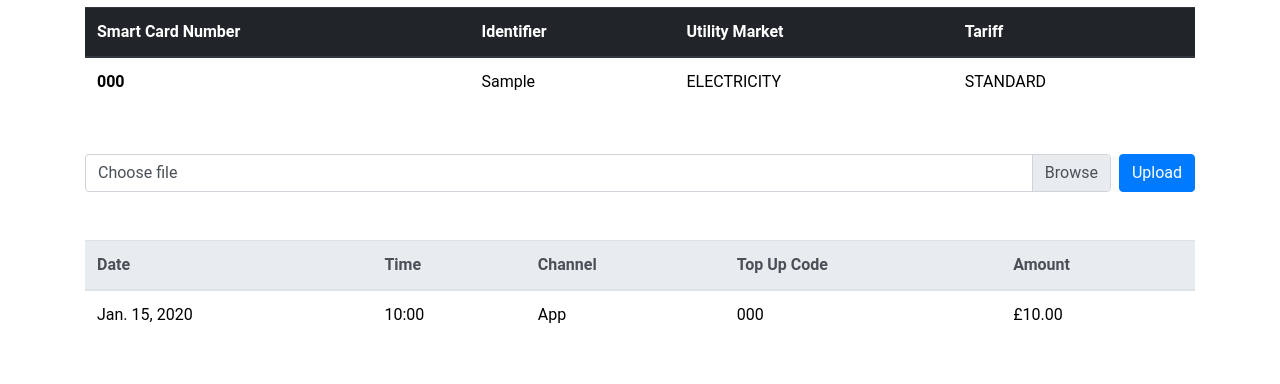
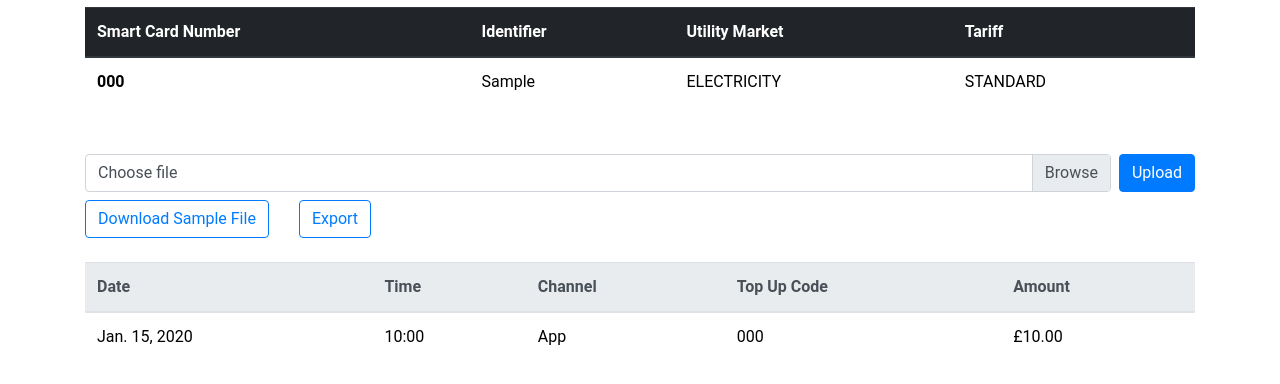
Before and after one commit to hajam09/home, a Django app: a page that uses core/templates/core/meter-points-template.html in a window 1280 px wide. Shown: the part 159-543 px from the top of the page. Run offline with Django 5.2, Linux system fonts and the light colour scheme; a user stored in the database is signed in; tables that the repository leaves empty hold one stand-in row (values such as "Sample post"); some libraries are stand-ins or nearby versions.

Commit message:
export energy data

```diff
--- a/core/templates/core/meter-points-template.html
+++ b/core/templates/core/meter-points-template.html
@@ -1,29 +1,29 @@
 {% extends 'core/base.html' %}
 {% load static %}
 {% block content %}
-    <div class="container mt-5">
+    <div class='container mt-5'>
         {% if meterPoints %}
-            <table class="table mt-5">
-                <thead class="thead-dark">
+            <table class='table mt-5'>
+                <thead class='thead-dark'>
                 <tr>
-                    <th scope="col">Smart Card Number</th>
-                    <th scope="col">Identifier</th>
-                    <th scope="col">Utility Market</th>
-                    <th scope="col">Tariff</th>
-                    <th scope="col">Action</th>
+                    <th scope='col'>Smart Card Number</th>
+                    <th scope='col'>Identifier</th>
+                    <th scope='col'>Utility Market</th>
+                    <th scope='col'>Tariff</th>
+                    <th scope='col'>Action</th>
                 </tr>
                 </thead>
                 <tbody>
 
                 {% for mp in meterPoints %}
                     <tr>
-                        <th scope="row">{{ mp.smartCardNumber }}</th>
+                        <th scope='row'>{{ mp.smartCardNumber }}</th>
                         <td>{{ mp.identifier }}</td>
                         <td>{{ mp.utilityMarket }}</td>
                         <td>{{ mp.tariff }}</td>
                         <td>
-                            <a href="/meter-points/?meter-point={{ mp.identifier }}"
-                               class="btn btn-outline-primary btn-sm" role="button">View</a>
+                            <a href='/meter-points/?meter-point={{ mp.identifier }}'
+                               class='btn btn-outline-primary btn-sm' role='button'>View</a>
                         </td>
                     </tr>
                 {% endfor %}
@@ -33,18 +33,18 @@
         {% endif %}
 
         {% if meterPoint %}
-            <table class="table">
-                <thead class="thead-dark">
+            <table class='table'>
+                <thead class='thead-dark'>
                 <tr>
-                    <th scope="col">Smart Card Number</th>
-                    <th scope="col">Identifier</th>
-                    <th scope="col">Utility Market</th>
-                    <th scope="col">Tariff</th>
+                    <th scope='col'>Smart Card Number</th>
+                    <th scope='col'>Identifier</th>
+                    <th scope='col'>Utility Market</th>
+                    <th scope='col'>Tariff</th>
                 </tr>
                 </thead>
                 <tbody>
                 <tr>
-                    <th scope="row">{{ meterPoint.smartCardNumber }}</th>
+                    <th scope='row'>{{ meterPoint.smartCardNumber }}</th>
                     <td>{{ meterPoint.identifier }}</td>
                     <td>{{ meterPoint.utilityMarket }}</td>
                     <td>{{ meterPoint.tariff }}</td>
@@ -52,22 +52,34 @@
                 </tbody>
             </table>
 
-            <form class="mt-5" method="post" enctype="multipart/form-data">
+            <form class='mt-5' method='post' enctype='multipart/form-data'>
                 {% csrf_token %}
-                <div class="d-flex align-items-center">
-                    <div class="custom-file mr-2" style="flex: 1;">
-                        <input type="file" name="payments" class="custom-file-input" id="fileUpload" required>
-                        <label class="custom-file-label" for="fileUpload">Choose file</label>
+                <div class='d-flex align-items-center'>
+                    <div class='custom-file mr-2' style='flex: 1;'>
+                        <input type='file' name='payments' class='custom-file-input' id='fileUpload' required>
+                        <label class='custom-file-label' for='fileUpload'>Choose file</label>
                     </div>
-                    <button type="submit" class="btn btn-primary">Upload</button>
+                    <button type='submit' class='btn btn-primary'>Upload</button>
                 </div>
             </form>
+            <div class="row mt-2">
+                <div class="col-md-auto">
+                    <button type='button' class='btn btn-outline-primary'
+                            onclick='downloadSampleCSV()'> Download Sample File
+                    </button>
+                </div>
+                <div class="col-md-auto">
+                    <button type='button' class='btn btn-outline-primary'
+                            onclick='exportData()'> Export
+                    </button>
+                </div>
+            </div>
 
             {% if uploadPreview %}
                 <hr>
                 <h5>Upload Preview:</h5>
                 <p>Created: {{ createdCount }} | Skipped/Errors: {{ skippedCount }}</p>
-                <table class="table table-bordered table-sm">
+                <table class='table table-bordered table-sm'>
                     <thead>
                     <tr>
                         <th>Id</th>
@@ -81,7 +93,7 @@
                     </thead>
                     <tbody>
                     {% for row in uploadPreview %}
-                        <tr class="{% if row.error %}table-danger{% elif row.created %}table-success{% else %}table-warning{% endif %}">
+                        <tr class='{% if row.error %}table-danger{% elif row.created %}table-success{% else %}table-warning{% endif %}'>
                             <td>{{ row.rowNumber }}</td>
                             <td>{{ row.data.date }}</td>
                             <td>{{ row.data.time }}</td>
@@ -103,14 +115,14 @@
                 </table>
             {% endif %}
 
-            <table class="table mt-5">
-                <thead class="thead-light">
+            <table class='table mt-4'>
+                <thead class='thead-light'>
                 <tr>
-                    <th scope="col">Date</th>
-                    <th scope="col">Time</th>
-                    <th scope="col">Channel</th>
-                    <th scope="col">Top Up Code</th>
-                    <th scope="col">Amount</th>
+                    <th scope='col'>Date</th>
+                    <th scope='col'>Time</th>
+                    <th scope='col'>Channel</th>
+                    <th scope='col'>Top Up Code</th>
+                    <th scope='col'>Amount</th>
                 </tr>
                 </thead>
                 <tbody>
@@ -118,7 +130,7 @@
                 {% for ep in energyPayments %}
                     <tr>
                         <td>{{ ep.date }}</td>
-                        <td>{{ ep.time|date:"H:i" }}</td>
+                        <td>{{ ep.time|date:'H:i' }}</td>
                         <td>{{ ep.get_channel_display }}</td>
                         <td>{{ ep.topUpCode }}</td>
                         <td>£{{ ep.amount }}</td>
@@ -129,11 +141,43 @@
         {% endif %}
     </div>
 
+    <script src='https://cdn.jsdelivr.net/npm/file-saver@2.0.5/dist/FileSaver.min.js'></script>
     <script>
         document.querySelector('#fileUpload').addEventListener('change', function (e) {
             let fileName = e.target.files[0].name;
             let nextSibling = e.target.nextElementSibling;
             nextSibling.innerText = fileName;
         });
+
+        function downloadSampleCSV() {
+            const records = [
+                ['date', 'time', 'channel', 'topUpCode', 'amount'],
+                ['01/01/26', '01:00', 'APP', '13991450116193100541', '50.00']
+            ];
+
+            const csvContent = records.map(row => row.join(',')).join('\n');
+            const blob = new Blob([csvContent], {type: 'text/csv'});
+            saveAs(blob, 'energy.csv');
+        }
+
+        function exportData() {
+            let records = [
+                ['date', 'time', 'channel', 'topUpCode', 'amount']
+            ];
+
+            {% for ep in energyPayments %}
+                records.push([
+                    '{{ ep.date|date:"d/m/y" }}',
+                    '{{ ep.time|date:'H:i' }}',
+                    '{{ ep.channel }}',
+                    '{{ ep.topUpCode }}',
+                    '{{ ep.amount }}'
+                ])
+            {% endfor %}
+
+            const csvContent = records.map(row => row.join(',')).join('\n');
+            const blob = new Blob([csvContent], {type: 'text/csv'});
+            saveAs(blob, '{{ meterPoint.utilityMarket }}_{{ meterPoint.identifier }}.csv');
+        }
     </script>
 {% endblock %}
```
